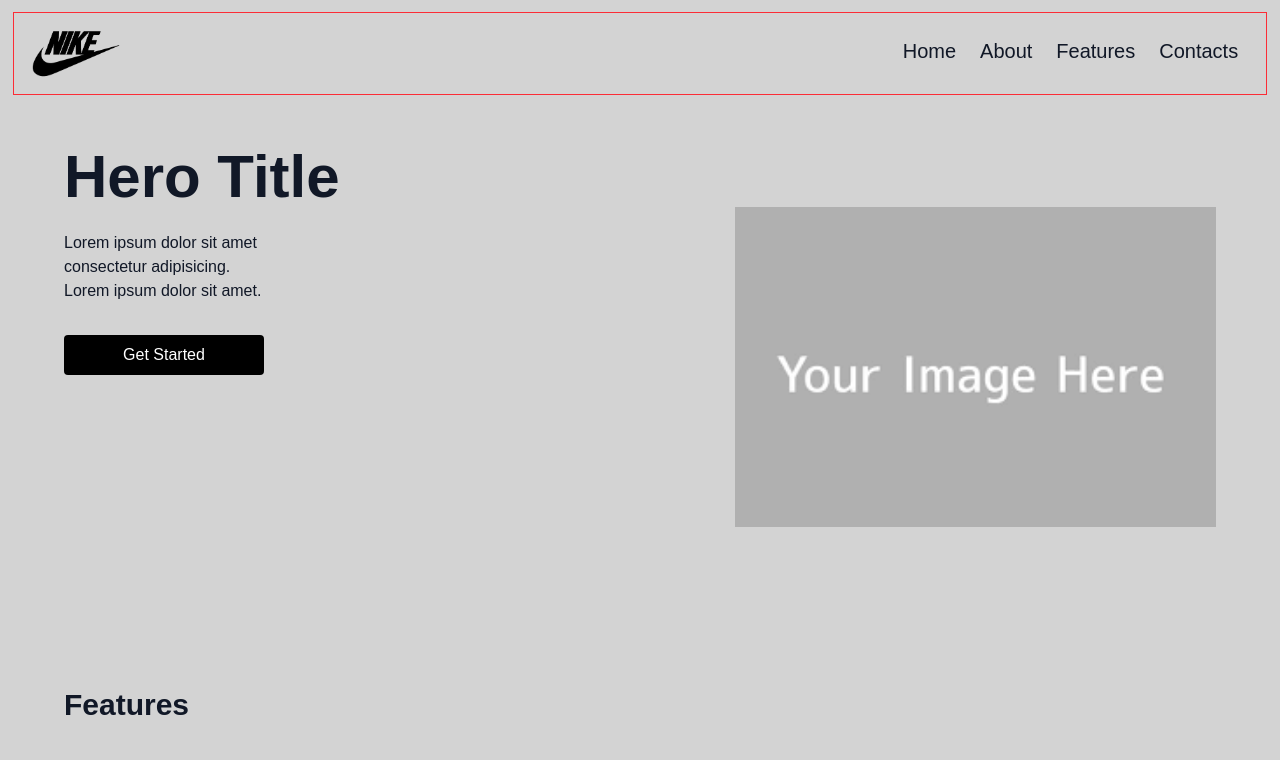
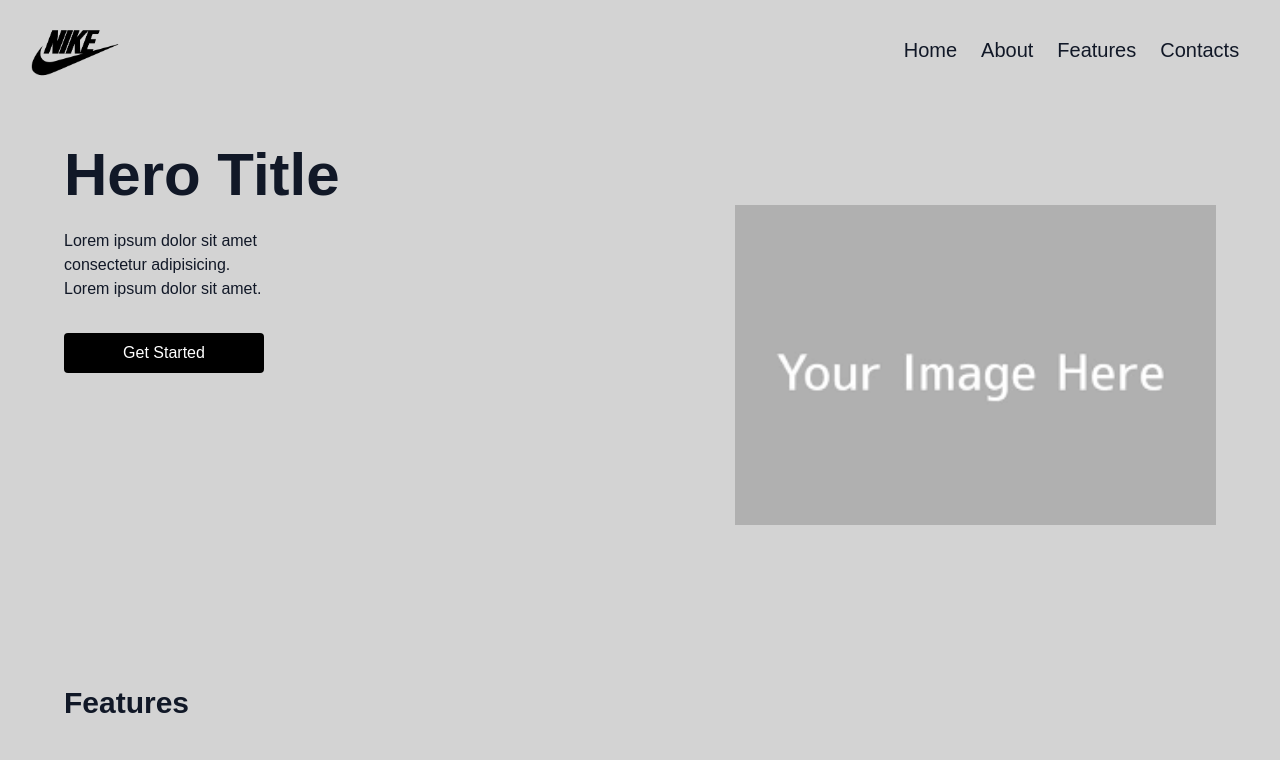
Before and after one commit to HAK1580/responsive-landing-page, a React (Vite) app: page / in a window 1280 px wide. Shown: the top 760 px of the page. Built offline with nearby package versions, Linux system fonts and the light colour scheme.

Commit message:
changes done

```diff
--- a/src/components/Navbar.jsx
+++ b/src/components/Navbar.jsx
@@ -3,7 +3,7 @@ import React from 'react'
 
 const Navbar = () => {
   return (
-    <div className='nav mx-2 border border-red-500    md:w-[98%] md:mx-auto  p-3 my-3'>
+    <div className='nav mx-2   md:w-[98%] md:mx-auto  p-3 my-3'>
       <div className="flex  justify-between">
        <a href="/"> <img   width={70} className='sm:w-20 md:w-25 cursor-pointer ' src="nike.png" alt="not found" />   </a>
          <img onClick={()=>alert("hamburger menue will be added soon! ")}  width={30} className='sm:hidden' src="hamburger.svg" alt="not found" />
```
